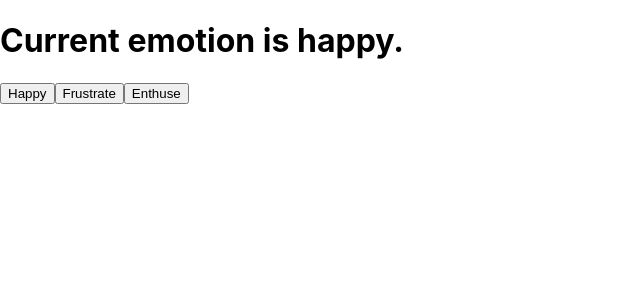
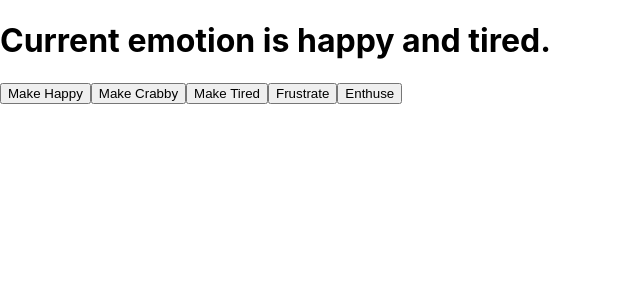
Before and after one commit to g9c9/LearningReact, a React (Create React App) app: page / in a window 1280 px wide. Shown: the top 300 px of the page, without its empty margins (0-640 px from the left). Built offline with nearby package versions, Linux system fonts and the light colour scheme.

Commit message:
UseEffect to track changes or apply effects

```diff
--- a/src/App.js
+++ b/src/App.js
@@ -1,13 +1,24 @@
-import React, {useState} from 'react';
+import React, {useState, useEffect} from 'react';
 import './App.css';
 
 function App() {
   const [emotion, setEmotion] = useState("happy");
-  console.log(emotion);
+  const [secondary, setSecondary] = useState("tired");
+
+  useEffect(() => {
+    console.log(`It's ${emotion} around here!`);
+  }, [emotion]);
+
+  useEffect(() => {
+    console.log(`It's ${secondary} around here!`);
+  }, [secondary]);
+
   return (
     <>
-      <h1>Current emotion is {emotion}.</h1>
-      <button onClick={() => setEmotion("happy")}>Happy</button>
+      <h1>Current emotion is {emotion} and {secondary}.</h1>
+      <button onClick={() => setEmotion("happy")}>Make Happy</button>
+      <button onClick={() => setSecondary("crabby")}>Make Crabby</button>
+      <button onClick={() => setSecondary("tired")}>Make Tired</button>
       <button onClick={() => setEmotion("frustrated")}>Frustrate</button>
       <button onClick={() => setEmotion("enthusiastic")}>Enthuse</button>
     </>
```
